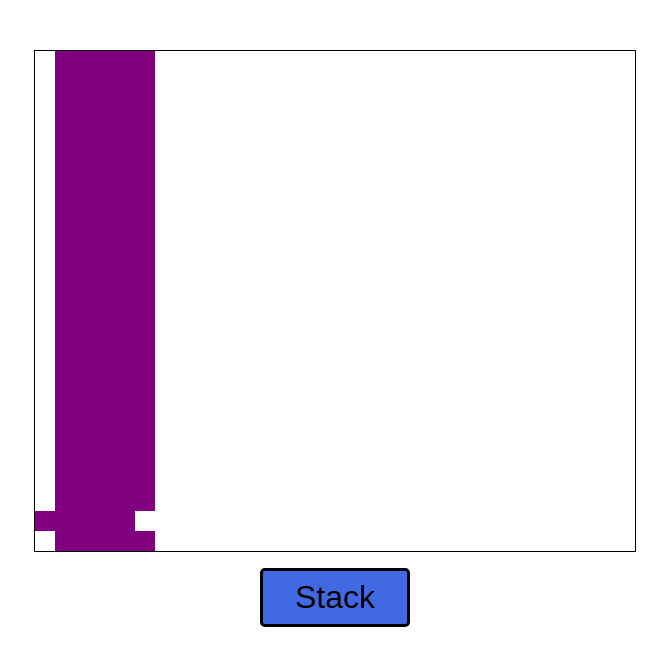
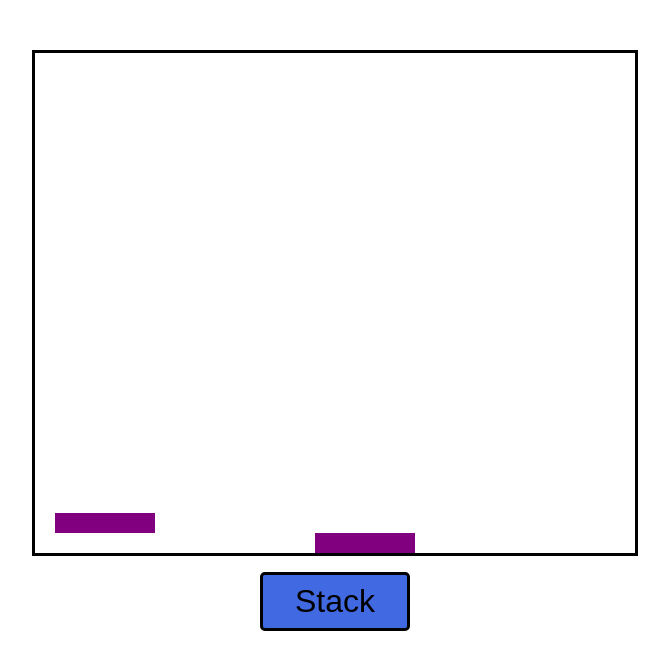
Before and after one commit to SimonFranco/Milestone-project, a plain HTML site: page index.html in a window 1280 px wide. Both pictures are taken after a click on the button "Stack". Shown: the whole page, without its empty margins (305-974 px from the left). Drawn offline with Linux system fonts and the light colour scheme.

Commit message:
working on ending game

```diff
--- a/index.html
+++ b/index.html
@@ -9,7 +9,7 @@
 </head>
 <body>
     <div id='game'></div>
-    <button onclick="stopSliding(2)" id="btn">Stack</button>
+    <button onclick="stopSliding(1)" id="btn">Stack</button>
     <script src="./index.js"></script>
 </body>
 </html>
--- a/index.js
+++ b/index.js
@@ -6,24 +6,36 @@ for (var i=25;i>0;i--){
 }
 
 function stopSliding(slider){
-    var sliderCurrent = document.getElementById('slider'+(slider))
-    var sliderAbove = document.getElementById('slider'+(slider+1))
-    var sliderBelow = document.getElementById('slider'+ (slider-1 ))
+    var sliderCurrent = document.getElementById('slider'.concat(slider))
+    var sliderAbove = document.getElementById('slider'.concat(slider+1))
+    if(slider ==1){
+        var sliderBelow = sliderCurrent
+    }else{
+        var sliderBelow = document.getElementById('slider'+ (slider-1 ))
+    }
+
     var left = window.getComputedStyle(sliderCurrent).getPropertyValue('left');
     sliderCurrent.classList.remove('animate');
-    // sliderCurrent.style.left = left;
-    // var width = parseInt(window.getComputedStyle(sliderCurrent).getPropertyValue('width'));
-    // var leftBelow = parseInt(window.getComputedStyle(sliderBelow).getPropertyValue('left'))
-    // // left = parseInt(left);
-    // var difference = left - leftBelow;
-    // var absDifference = math.abs(difference);
-    // if (difference < 0){
-    //     left = left + absDifference;
-    //     sliderCurrent.style.left = left.toString().concat("px")
-    // }else{
-    //     left = left - difference;
-    //     sliderCurrent.style.left = left.toString().concat('px');
-    // }
-    // var offset =
+    // Keeps slider where clicked
+    sliderCurrent.style.left = left;
+    var width = parseInt(window.getComputedStyle(sliderCurrent).getPropertyValue('width'));
+    var leftBelow = parseInt(window.getComputedStyle(sliderBelow).getPropertyValue('left'))
+    left = parseInt(left);
+    var difference = left - leftBelow;
+    var absDifference = Math.abs(difference);
+    //aligns sliders to the left
+    if (difference < 0){
+        left = left + absDifference;
+        sliderCurrent.style.left = left.toString().concat("px")
+    }else{
+        left = left - difference;
+        sliderCurrent.style.left = left.toString().concat('px');
+    }
+    var offset = (width - absDifference).toString().concat('px');
+    sliderCurrent.style.width = offset;
+    sliderAbove.style.width = offset;
+    sliderAbove.style.visibility = 'visible';
+    var onclick =  'stopSliding(' + (slider+1) + ')';
+    document.getElementById('btn').setAttribute('onclick', onclick);
 
 }
--- a/styles.css
+++ b/styles.css
@@ -5,7 +5,7 @@ padding: 0;
     width: 600px;
     height: 500px;
     margin: auto;
-    border: 1px solid black;
+    border: 3px solid black;
     margin-top: 50px;
 }
 #btn{
@@ -22,7 +22,7 @@ padding: 0;
     background-color: red;
 }
 .slider{
-    /* visibility: hidden; */
+    visibility: hidden;
     background-color: purple;
     height: 20px;
     width: 100px;
```
